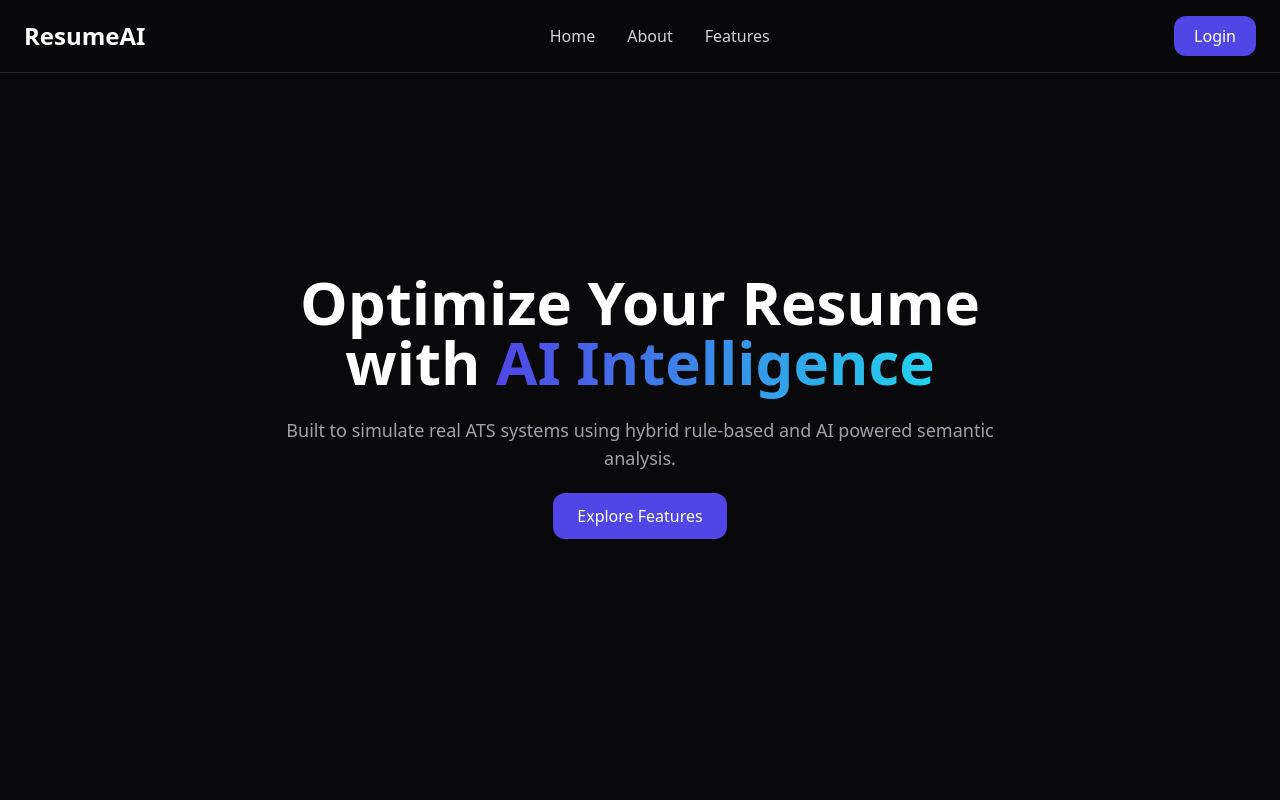
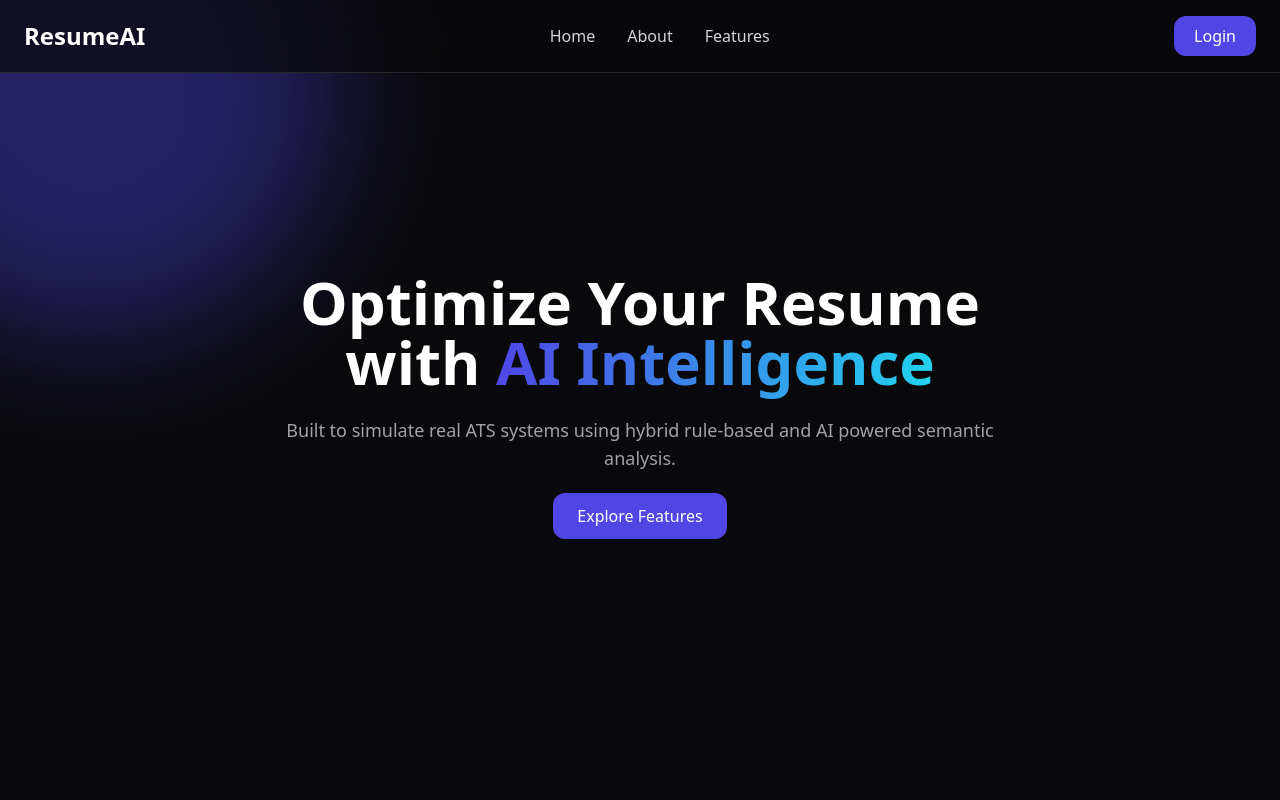
Before and after one commit to malhar-paradkar/ai-resume-analyzer, a React (Vite) app in the folder client/: page / in a window 1280 px wide. Shown: the top 800 px of the page. Built offline with nearby package versions, Linux system fonts and the light colour scheme.

Commit message:
feat(ui): add animated gradient glow background to landing page

```diff
--- a/client/src/pages/Landing.jsx
+++ b/client/src/pages/Landing.jsx
@@ -1,13 +1,24 @@
 import Navbar from "../components/Navbar.jsx";
 import Hero from "../components/Hero.jsx";
 import Features from "../components/Features.jsx";
+import { motion } from "framer-motion";
 
 const Landing = () => {
     return (
-        <div className="bg-zinc-950 text-white">
+        <div className="relative bg-zinc-950 text-white overflow-hidden">
+            <motion.div
+              initial={{ opacity: 0 }}
+              animate={{ opacity: 0.4 }}
+              transition={{ duration: 2 }}
+              className="absolute -top-40 -left-40 w-[500px] h-[500px] bg-indigo-600 rounded-full blur-3xl"
+            />
+
             <Navbar />
-            <Hero />
-            <Features />
+
+            <div className="ptp-24 relative z-10">
+                <Hero />
+                <Features />
+            </div>
         </div>
     );
 };
```
